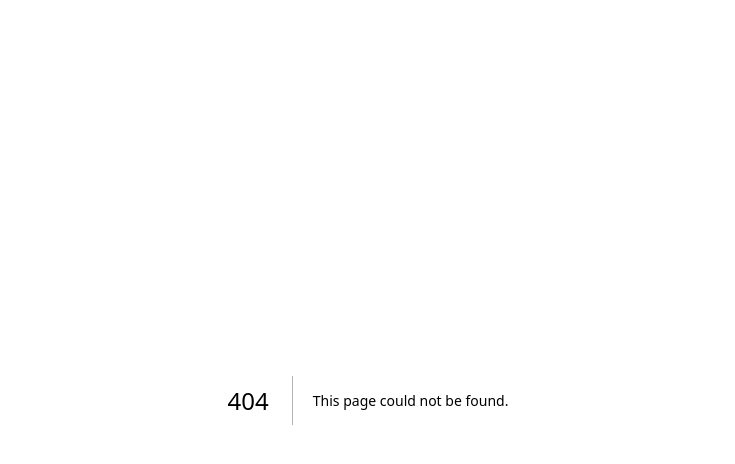
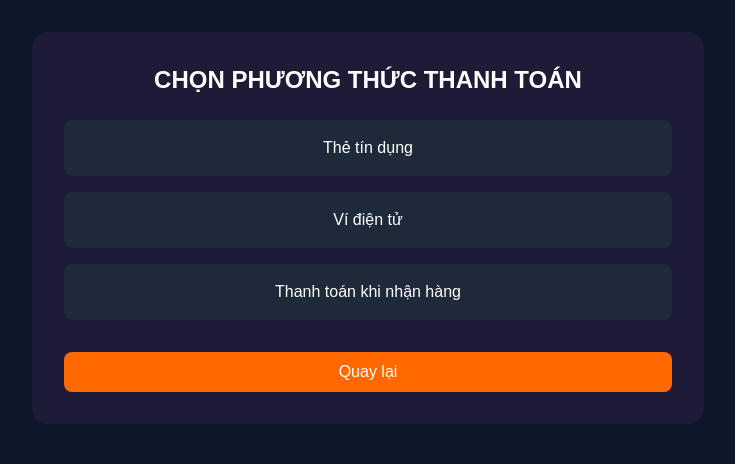
Before and after one commit to mvtt1803/checkout, a Next.js app: page /payment_methods in a window 1280 px wide. Before the commit this address had no page. Shown: the top 464 px of the page, without its empty margins (272-1007 px from the left). Built offline with nearby package versions, Linux system fonts and the light colour scheme.

Commit message:
cart push

```diff
--- /dev/null
+++ b/app/payment_methods/page.tsx
@@ -0,0 +1,36 @@
+"use client";
+
+import { useRouter } from "next/navigation";
+
+export default function PaymentMethodsPage() {
+  const router = useRouter();
+
+  return (
+    <div className="min-h-screen bg-[#0f172a] p-8">
+      <div className="max-w-2xl mx-auto bg-[#1d1b35] rounded-2xl p-8 text-white">
+        <h1 className="text-2xl font-bold mb-6 text-center">CHỌN PHƯƠNG THỨC THANH TOÁN</h1>
+
+        <div className="space-y-4">
+          <button className="w-full p-4 bg-gray-800 rounded-lg hover:bg-gray-700 transition">
+            Thẻ tín dụng
+          </button>
+
+          <button className="w-full p-4 bg-gray-800 rounded-lg hover:bg-gray-700 transition">
+            Ví điện tử
+          </button>
+
+          <button className="w-full p-4 bg-gray-800 rounded-lg hover:bg-gray-700 transition">
+            Thanh toán khi nhận hàng
+          </button>
+        </div>
+
+        <button
+          onClick={() => router.back()}
+          className="mt-8 w-full py-2 bg-orange-500 rounded-lg hover:bg-orange-600 transition"
+        >
+          Quay lại
+        </button>
+      </div>
+    </div>
+  );
+}
--- a/components/Cart.tsx
+++ b/components/Cart.tsx
@@ -1,4 +1,7 @@
+"use client";
+
 import { Product } from "@/types";
+import { useRouter } from "next/navigation";
 
 interface CartProps {
   items: { product: Product; quantity: number }[];
@@ -13,10 +16,20 @@ export default function Cart({
   onIncreaseQuantity,
   onDecreaseQuantity,
 }: CartProps) {
+  const router = useRouter();
+
   const totalPrice = items.reduce(
     (total, item) => total + item.product.price * item.quantity,
     0
   );
+
+  const handleCheckout = () => {
+    if (items.length === 0) {
+      alert("Vui lòng thêm sản phẩm vào giỏ hàng");
+      return;
+    }
+    router.push("/payment-methods");
+  };
 
   return (
     <div
@@ -83,7 +96,10 @@ export default function Cart({
               <span>Tổng cộng:</span>
               <span>{totalPrice.toLocaleString("vi-VN")}đ</span>
             </div>
-            <button className="w-full bg-orange-500 text-white py-1.5 rounded-md">
+            <button
+              className="w-full bg-orange-500 text-white py-1.5 rounded-md"
+              onClick={handleCheckout}
+            >
               Thanh toán
             </button>
           </div>
```
Also changed, not shown: components/PaymentButton.tsx (deleted).
